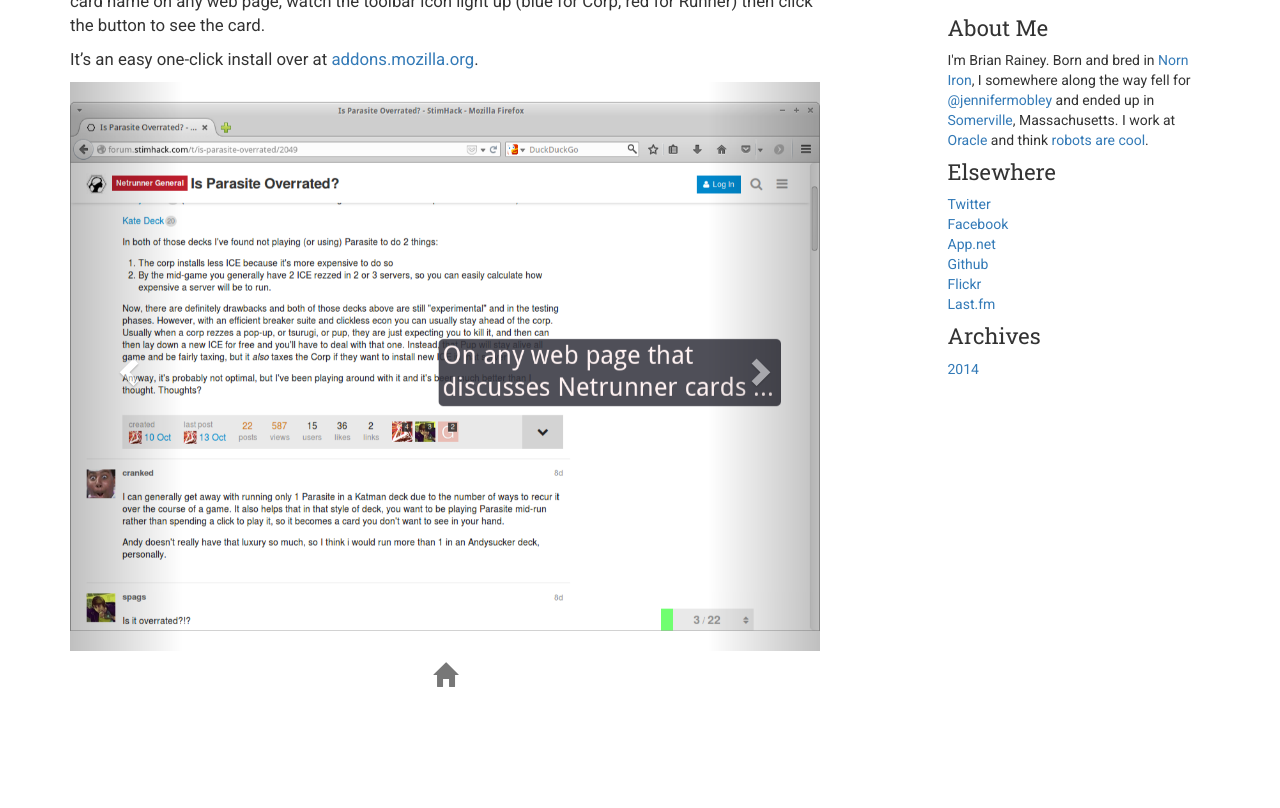
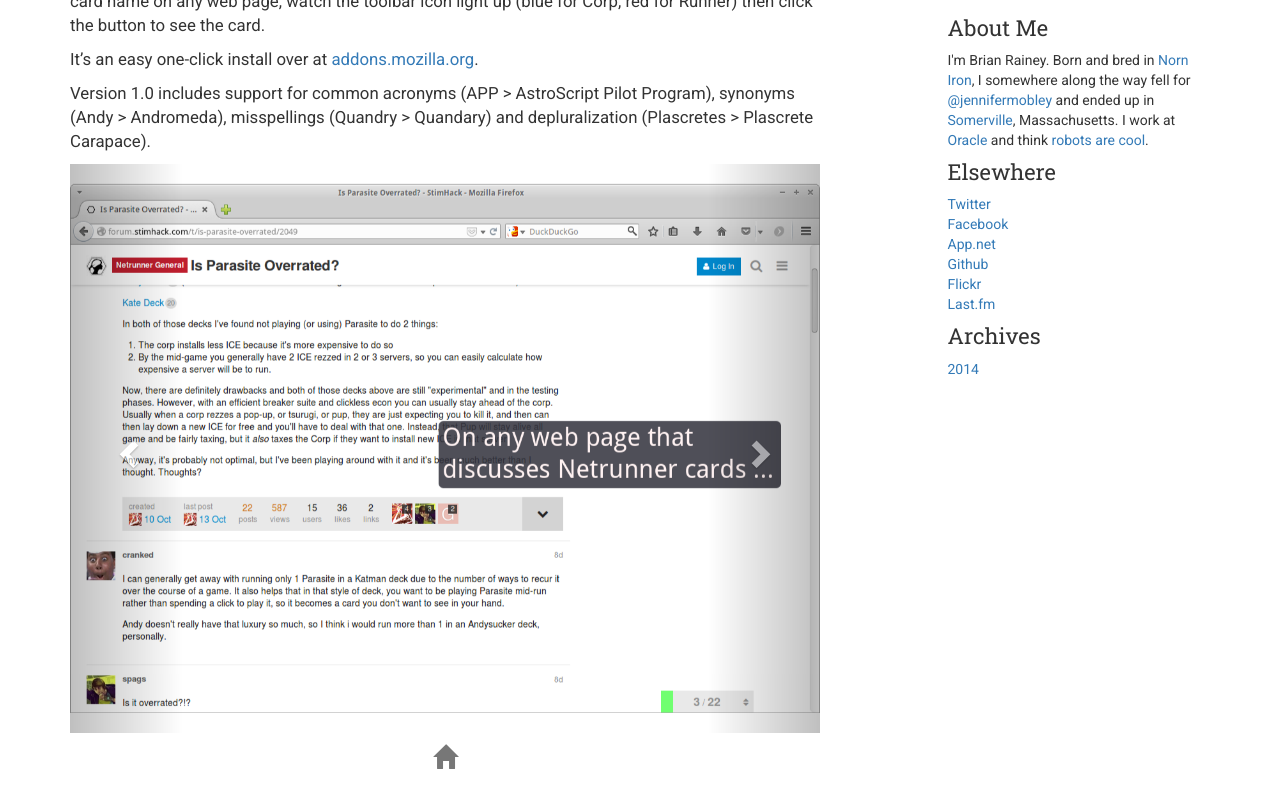
Before and after one commit to brianrainey/brianrainey.github.com, a Jekyll site: the page built from _posts/2014-10-18-special-order.md, in a window 1280 px wide, cut to the strip 224-1058 px from the top of the page. Shown: the top 808 px of the strip. Built offline with Jekyll 4.4.1, drawn with Linux system fonts in a browser that asks for light colours; nearby versions of some CDN libraries; before the commit the page ends 976 px from its top, so only the background shows below that.

Commit message:
Special Order 1.0

```diff
--- a/_posts/2014-10-18-special-order.md
+++ b/_posts/2014-10-18-special-order.md
@@ -15,6 +15,10 @@
 click the button to see the card.
 
 It's an easy one-click install over at [addons.mozilla.org][3].
+
+Version 1.0 includes support for common acronyms (APP > AstroScript
+Pilot Program), synonyms (Andy > Andromeda), misspellings (Quandry >
+Quandary) and depluralization (Plascretes > Plascrete Carapace).
 
 <div id="carousel-example-generic" class="carousel slide" data-ride="carousel">
 
```
